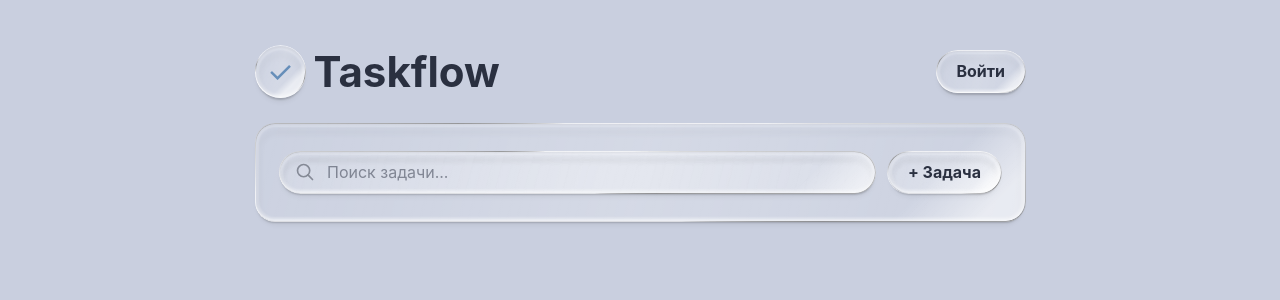
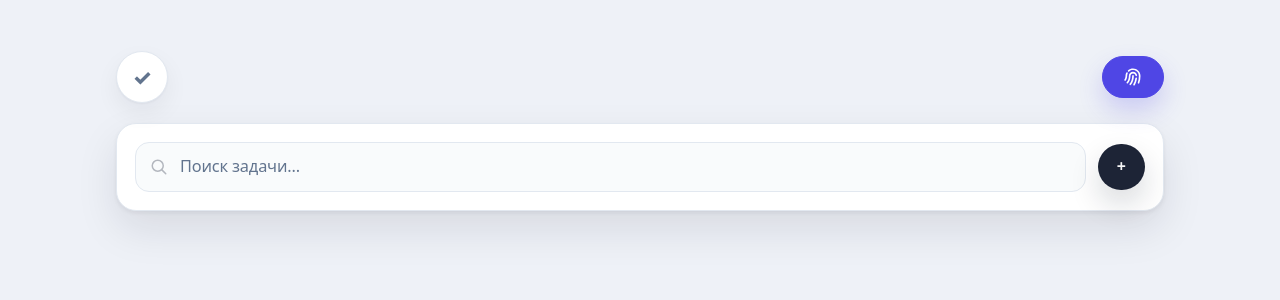
Before and after one commit to MustafaProger/taskflow, a React (Vite) app: page / in a window 1280 px wide. Shown: the top 300 px of the page. Built offline with nearby package versions, Linux system fonts and the light colour scheme.

Commit message:
style: смена дизайна сайта по причине неудобства liquid-glass

```diff
--- a/src/App.tsx
+++ b/src/App.tsx
@@ -1,17 +1,14 @@
 import TaskToolbar from "./components/features/TaskToolbar";
 import Header from "./components/layout/Header";
-import GlassSurface from "./components/ui/GlassSurface";
 
 function App() {
 	return (
-		<div className='p-container max-w-200 m-auto pt-10'>
+		<main className='mx-auto w-full max-w-[1120px] px-[clamp(18px,4vw,36px)] pb-[72px] pt-[clamp(24px,4vw,56px)]'>
 			<Header />
-			<GlassSurface
-				wrapClassName='container-for-tasks w-full'
-				surfaceClassName='w-full px-1 py-4'>
+			<section className='rounded-[20px] border border-slate-200 bg-white p-[18px] shadow-[0_2px_4px_rgba(15,23,42,0.06),0_18px_42px_rgba(15,23,42,0.10)]'>
 				<TaskToolbar />
-			</GlassSurface>
-		</div>
+			</section>
+		</main>
 	);
 }
 
--- a/src/components/features/TaskToolbar.tsx
+++ b/src/components/features/TaskToolbar.tsx
@@ -1,15 +1,11 @@
-import GlassSurface from "../ui/GlassSurface";
 import magnifier from "../../assets/icons/magnifier.svg";
 
 const TaskToolbar = () => {
 	return (
-		<div className='flex w-full min-w-0 items-center gap-3'>
-			<GlassSurface
-				wrapClassName='flex-1 min-w-0'
-				surfaceClassName='w-full'>
-				<div className='relative w-full min-w-0 p-0'>
+		<section className='flex w-full min-w-0 flex-wrap items-center gap-3'>
+			<div className='group flex min-w-0 flex-1 items-center gap-3 rounded-[14px] border border-slate-200 bg-slate-50/80 px-3.5 py-3 transition-all duration-150 focus-within:border-indigo-300 focus-within:bg-white focus-within:shadow-[inset_0_0_0_1px_rgba(99,102,241,0.35)]'>
 				<img
-						className='pointer-events-none absolute top-1/2 left-4 -translate-y-1/2'
+					className='size-[18px] shrink-0 opacity-60'
 					src={magnifier}
 					alt='лупа'
 				/>
@@ -17,14 +13,13 @@ const TaskToolbar = () => {
 					id='searchTask'
 					type='search'
 					placeholder='Поиск задачи...'
-						className='block w-full min-w-0 p-[9px_20px] pl-12'
+					className='w-full min-w-0 bg-transparent p-0 text-[1.02rem] tracking-[-0.01em] placeholder:text-slate-500 focus:outline-none'
 				/>
 			</div>
-			</GlassSurface>
-			<GlassSurface wrapClassName='shrink-0'>
-				<button className='font-bold whitespace-nowrap'>+ Задача</button>
-			</GlassSurface>
-		</div>
+			<button className='ui-btn ui-btn--dark min-h-[46px] px-[18px] text-[1rem]'>
+				+
+			</button>
+		</section>
 	);
 };
 
--- a/src/components/layout/Header.tsx
+++ b/src/components/layout/Header.tsx
@@ -1,20 +1,23 @@
-import GlassSurface from "../ui/GlassSurface";
+import fingerprint from "../../assets/icons/fingerprint-fill.svg";
 
 const Header = () => {
 	return (
-		<div className='flex justify-between items-center pb-5'>
-			<div className='flex gap-2 items-center'>
-				<GlassSurface>
-					<span className='px-3 py-2 text-3xl text-primary'>✓</span>
-				</GlassSurface>
-				<h1 className='text-title font-bold'>Taskflow</h1>
+		<header className='mb-5 flex flex-wrap items-center justify-between gap-3.5'>
+			<div className='logo-group flex min-w-0 items-center gap-3.5'>
+				<span className='logo-badge grid size-[52px] place-items-center rounded-full border border-slate-200 bg-white text-[1.35rem] leading-none font-extrabold text-slate-500 shadow-[0_1px_2px_rgba(15,23,42,0.04),0_10px_24px_rgba(15,23,42,0.06)] transition-all duration-250 hover:text-primary'>
+					✓
+				</span>
+				<h1 className='typing-effect text-4xl m-0 leading-[0.95] font-extrabold tracking-[-0.05em]'>
+					Таскер от Мустафы
+				</h1>
 			</div>
-			<div>
-				<GlassSurface>
-					<button className='font-bold'>Войти</button>
-				</GlassSurface>
-			</div>
-		</div>
+			<button className='ui-btn ui-btn--primary inline-flex items-center gap-2.5'>
+				<img
+					src={fingerprint}
+					alt='отпечаток пальца'
+				/>
+			</button>
+		</header>
 	);
 };
 
--- a/src/components/ui/GlassSurface.css
+++ /dev/null
@@ -1,55 +0,0 @@
-.glass-wrap.container-for-tasks,
-.glass-wrap.container-for-tasks > .glass-shadow::after,
-.glass-wrap.container-for-tasks > .glass-surface,
-.glass-wrap.container-for-tasks > .glass-surface::after {
-	border-radius: 20px;
-}
-
-.glass-wrap.container-for-tasks > .glass-surface {
-	flex-direction: column;
-}
-
-/* Card surfaces should stay visually static even when hovered or pressed. */
-.glass-wrap.container-for-tasks
-	> .glass-surface:is(:hover, :focus-visible, :active) {
-	transform: none;
-	backdrop-filter: blur(clamp(1px, 0.125em, 4px));
-	box-shadow:
-		inset 0 0.125em 0.125em rgba(0, 0, 0, 0.05),
-		inset 0 -0.125em 0.125em rgba(255, 255, 255, 0.5),
-		0 0.25em 0.125em -0.125em rgba(0, 0, 0, 0.2),
-		0 0 0.1em 0.25em inset rgba(255, 255, 255, 0.2),
-		0 0 0 0 rgba(255, 255, 255, 1);
-}
-
-.glass-wrap.container-for-tasks
-	> .glass-surface:is(:hover, :focus-visible, :active)::before {
-	background-position: 0% 50%;
-}
-
-.glass-wrap.container-for-tasks
-	> .glass-surface:is(:hover, :focus-visible)::after,
-.glass-wrap.container-for-tasks > .glass-surface:active::after {
-	--angle-1: -75deg;
-}
-
-.glass-wrap.container-for-tasks:has(
-		.glass-surface:is(:hover, :focus-visible, :active)
-	) {
-	transform: none;
-}
-
-.glass-wrap.container-for-tasks:has(
-		.glass-surface:is(:hover, :focus-visible, :active)
-	)
-	> .glass-shadow {
-	filter: blur(clamp(2px, 0.125em, 12px));
-}
-
-.glass-wrap.container-for-tasks:has(
-		.glass-surface:is(:hover, :focus-visible, :active)
-	)
-	> .glass-shadow::after {
-	top: calc(var(--shadow-cuttoff-fix) - 0.5em);
-	opacity: 1;
-}
--- a/src/components/ui/GlassSurface.tsx
+++ /dev/null
@@ -1,22 +0,0 @@
-import "./GlassSurface.css";
-
-type GlassSurfaceProps = {
-	children: React.ReactNode;
-	wrapClassName?: string;
-	surfaceClassName?: string;
-};
-
-const GlassSurface = ({
-	children,
-	wrapClassName = "",
-	surfaceClassName = "",
-}: GlassSurfaceProps) => {
-	return (
-		<div className={`glass-wrap ${wrapClassName}`}>
-			<div className={`glass-surface ${surfaceClassName}`}>{children}</div>
-			<div className='glass-shadow' />
-		</div>
-	);
-};
-
-export default GlassSurface;
--- a/src/index.css
+++ b/src/index.css
@@ -1,276 +1,124 @@
 @import "tailwindcss";
 
 @theme {
-	--color-background: #c9cfdf;
-	--color-foreground: #2a3040;
-
-	--color-muted: #f3f4f6;
-	--color-muted-foreground: #6b7280;
-
-	--color-primary: #668eb9;
-	--color-primary-foreground: #ffffff;
-
-	--text-default: 16px;
-	--text-title: 42px;
-
-	--radius-glass-pill: 999vw;
-
-	--animate-hover-time: 400ms;
-
-	--anim--hover-ease: cubic-bezier(0.25, 1, 0.5, 1);
-
-	--spacing-container: 20px 15px;
-}
-
-@property --angle-1 {
-	syntax: "<angle>";
-	inherits: false;
-	initial-value: -75deg;
-}
-
-@property --angle-2 {
-	syntax: "<angle>";
-	inherits: false;
-	initial-value: -45deg;
+	--color-primary: #4f46e5;
 }
 
 @layer base {
-	*,
-	*::after,
-	*::before {
+	* {
+		box-sizing: border-box;
+	}
+
+	html {
 		font-family:
-			-apple-system, BlinkMacSystemFont, "Montserrat", Montserrat, Helvetica,
-			Arial, sans-serif;
-		box-sizing: border-box;
-		line-height: 1.5;
-		color: var(--color-foreground);
+			ui-sans-serif,
+			system-ui,
+			-apple-system,
+			BlinkMacSystemFont,
+			"SF Pro Display",
+			"SF Pro Text",
+			"Helvetica Neue",
+			Helvetica,
+			Arial,
+			sans-serif;
 	}
 
 	body {
-		@apply bg-background text-foreground;
+		min-height: 100vh;
+		line-height: 1.45;
+		background: #eef1f7;
+	}
+
+	#root {
+		min-height: 100vh;
 	}
 
 	button {
 		cursor: pointer;
 	}
-
-	input {
-		outline: none;
-	}
 }
 
 @layer components {
-	.glass-wrap {
-		@apply block w-fit max-w-full z-2 bg-transparent pointer-events-none align-top transition-transform rounded-glass-pill;
-
-		transform-style: preserve-3d;
-		transition: transform var(--animate-hover-time) var(--anim--hover-ease);
+	.ui-btn {
+		border-radius: 999px;
+		font-weight: 700;
+		transition:
+			transform 160ms ease,
+			box-shadow 160ms ease,
+			filter 160ms ease,
+			background-color 160ms ease,
+			border-color 160ms ease;
 	}
 
-	.glass-shadow {
-		@apply absolute overflow-visible pointer-events-none;
-
-		--shadow-cuttoff-fix: 2em;
-
-		width: calc(100% + var(--shadow-cuttoff-fix));
-		height: calc(100% + var(--shadow-cuttoff-fix));
-		top: calc(0% - var(--shadow-cuttoff-fix) / 2);
-		left: calc(0% - var(--shadow-cuttoff-fix) / 2);
-		filter: blur(clamp(2px, 0.125em, 12px));
+	.ui-btn:hover {
+		transform: translateY(-1.5px);
+		filter: brightness(1.06);
 	}
 
-	.glass-shadow::after {
-		@apply absolute inset-0 z-0 pointer-events-none opacity-80 overflow-visible rounded-glass-pill;
-
-		content: "";
-		background: linear-gradient(180deg, rgba(0, 0, 0, 0.1), rgba(0, 0, 0, 0.1));
-
-		width: calc(100% - var(--shadow-cuttoff-fix) - 0.25em);
-		height: calc(100% - var(--shadow-cuttoff-fix) - 0.25em);
-		top: calc(var(--shadow-cuttoff-fix) - 0.5em);
-		left: calc(var(--shadow-cuttoff-fix) - 0.875em);
-
-		padding: 0.125em;
-
-		mask:
-			linear-gradient(#777777 0 0) content-box,
-			linear-gradient(#777777 0 0);
-		mask-composite: exclude;
-
-		transition: all var(--animate-hover-time) var(--anim--hover-ease);
+	.ui-btn:active {
+		transform: translateY(0.5px);
 	}
 
-	.glass-surface {
-		@apply relative z-3 max-w-full border-0 pointer-events-auto isolate no-underline leading-[1.15] rounded-glass-pill;
-
-		--border-width: clamp(1px, 0.0625em, 4px);
-
-		display: var(--glass-display, inline-flex);
-		align-items: var(--glass-align, center);
-		justify-content: var(--glass-justify, center);
-		gap: var(--glass-gap, 0.75rem);
-
-		width: var(--glass-width, auto);
-		min-width: var(--glass-min-width, auto);
-
-		background: linear-gradient(
-			-75deg,
-			rgba(255, 255, 255, 0.06),
-			rgba(255, 255, 255, 0.22),
-			rgba(255, 255, 255, 0.06)
-		);
-		box-shadow:
-			inset 0 0.125em 0.125em rgba(0, 0, 0, 0.05),
-			inset 0 -0.125em 0.125em rgba(255, 255, 255, 0.5),
-			0 0.25em 0.125em -0.125em rgba(0, 0, 0, 0.2),
-			0 0 0.1em 0.25em inset rgba(255, 255, 255, 0.2),
-			0 0 0 0 rgba(255, 255, 255, 1);
-
-		cursor: var(--glass-cursor, default);
-		backdrop-filter: blur(clamp(1px, 0.125em, 4px));
-		transition:
-			transform var(--animate-hover-time) var(--anim--hover-ease),
-			box-shadow var(--animate-hover-time) var(--anim--hover-ease),
-			backdrop-filter var(--animate-hover-time) var(--anim--hover-ease);
+	.ui-btn:focus-visible {
+		box-shadow: 0 0 0 4px rgba(79, 70, 229, 0.18);
 	}
 
-	.glass-surface > * {
-		@apply relative z-2 min-w-0 p-[12px_20px];
+	.ui-btn--primary {
+		padding: 10px 20px;
+		border: 1px solid var(--color-primary);
+		background: var(--color-primary);
+		box-shadow: 0 12px 24px rgba(79, 70, 229, 0.22);
 	}
 
-	.glass-surface::before {
-		@apply absolute z-1 pointer-events-none bg-no-repeat;
-		content: "";
-		inset: calc(var(--border-width) / 2);
-		border-radius: inherit;
-		background: linear-gradient(
-			var(--angle-2),
-			rgba(255, 255, 255, 0) 0%,
-			rgba(255, 255, 255, 0.55) 40% 50%,
-			rgba(255, 255, 255, 0) 55%
-		);
-		mix-blend-mode: screen;
-		background-size: 200% 200%;
-		background-position: 0% 50%;
-		transition:
-			background-position calc(var(--animate-hover-time) * 1.25)
-				var(--anim--hover-ease),
-			--angle-2 calc(var(--animate-hover-time) * 1.25) var(--anim--hover-ease);
+	.ui-btn--primary:active {
+		box-shadow: 0 8px 18px rgba(79, 70, 229, 0.2);
 	}
 
-	.glass-surface::after {
-		@apply absolute z-3 inset-0 pointer-events-none rounded-glass-pill;
-
-		content: "";
-		width: calc(100% + var(--border-width));
-		height: calc(100% + var(--border-width));
-		top: calc(0% - var(--border-width) / 2);
-		left: calc(0% - var(--border-width) / 2);
-		padding: var(--border-width);
-		background:
-			conic-gradient(
-				from var(--angle-1) at 50% 50%,
-				rgba(0, 0, 0, 0.5),
-				rgba(0, 0, 0, 0) 5% 40%,
-				rgba(0, 0, 0, 0.5) 50%,
-				rgba(0, 0, 0, 0) 60% 95%,
-				rgba(0, 0, 0, 0.5)
-			),
-			linear-gradient(
-				180deg,
-				rgba(255, 255, 255, 0.5),
-				rgba(255, 255, 255, 0.5)
-			);
-
-		mask:
-			linear-gradient(#000 0 0) content-box,
-			linear-gradient(#000 0 0);
-		mask-composite: exclude;
-		transition:
-			all var(--animate-hover-time) var(--anim--hover-ease),
-			--angle-1 500ms ease;
-		box-shadow: inset 0 0 0 calc(var(--border-width) / 2)
-			rgba(255, 255, 255, 0.5);
+	.ui-btn--dark {
+		border: 1px solid rgba(15, 23, 42, 0.1);
+		background: rgba(15, 23, 42, 0.94);
+		color: rgba(255, 255, 255, 0.96);
+		box-shadow: 0 14px 30px rgba(15, 23, 42, 0.16);
 	}
 
-	.glass-surface:is(:hover, :focus-visible) {
-		@apply backdrop-blur-[0.01em];
-
-		transform: scale(var(--glass-hover-scale, 0.985));
-		box-shadow:
-			inset 0 0.125em 0.125em rgba(0, 0, 0, 0.05),
-			inset 0 -0.125em 0.125em rgba(255, 255, 255, 0.5),
-			0 0.15em 0.05em -0.1em rgba(0, 0, 0, 0.25),
-			0 0 0.05em 0.1em inset rgba(255, 255, 255, 0.5),
-			0 0 0 0 rgba(255, 255, 255, 1);
+	.ui-btn--dark:active {
+		box-shadow: 0 8px 18px rgba(15, 23, 42, 0.15);
 	}
 
-	.glass-surface:is(:hover, :focus-visible)::after {
-		--angle-1: -100deg;
+	.typing-effect {
+		max-width: 0;
+		overflow: hidden;
+		white-space: nowrap;
+		opacity: 0;
+		border-right: 2px solid transparent;
+		transition:
+			max-width 380ms ease-out,
+			opacity 260ms ease-out;
 	}
 
-	.glass-surface:active {
-		box-shadow:
-			inset 0 0.125em 0.125em rgba(0, 0, 0, 0.05),
-			inset 0 -0.125em 0.125em rgba(255, 255, 255, 0.5),
-			0 0.125em 0.125em -0.125em rgba(0, 0, 0, 0.2),
-			0 0 0.1em 0.25em inset rgba(255, 255, 255, 0.2),
-			0 0.225em 0.05em 0 rgba(0, 0, 0, 0.05),
-			0 0.25em 0 0 rgba(255, 255, 255, 0.75),
-			inset 0 0.25em 0.05em 0 rgba(0, 0, 0, 0.15);
+	.logo-group .logo-badge {
+		transition: color 220ms ease;
 	}
 
-	.glass-surface:active::before {
-		background-position: 10% 30%;
+	.logo-group:hover .typing-effect,
+	.logo-group:focus-within .typing-effect {
+		max-width: 20ch;
+		opacity: 1;
+		transition-timing-function: steps(20, end), ease-out;
+		animation: cursor 0.65s step-end infinite;
 	}
 
-	.glass-surface:active::after {
-		--angle-1: -75deg;
-	}
-
-	.glass-wrap:has(> .glass-surface:is(:hover, :focus-visible)) {
-		transform: rotate3d(1, 0, 0, 10deg);
-	}
-
-	.glass-wrap:has(> .glass-surface:is(:hover, :focus-visible)) > .glass-shadow {
-		filter: blur(clamp(2px, 0.0625em, 6px));
-		transition: filter var(--animate-hover-time) var(--anim--hover-ease);
-	}
-
-	.glass-wrap:has(> .glass-surface:is(:hover, :focus-visible))
-		> .glass-shadow::after {
-		top: calc(var(--shadow-cuttoff-fix) - 0.875em);
-		opacity: 1;
-	}
-
-	.glass-wrap:has(> .glass-surface:active) {
-		transform: rotate3d(1, 0, 0, 25deg);
-	}
-
-	.glass-wrap:has(> .glass-surface:active) > .glass-shadow {
-		filter: blur(clamp(2px, 0.125em, 12px));
-	}
-
-	.glass-wrap:has(> .glass-surface:active) > .glass-shadow::after {
-		top: calc(var(--shadow-cuttoff-fix) - 0.5em);
-		opacity: 0.75;
-	}
-
-	@media (hover: none) and (pointer: coarse) {
-		.glass-surface::before,
-		.glass-surface:active::before {
-			--angle-2: -45deg;
+	@keyframes cursor {
+		0% {
+			border-color: var(--color-primary);
 		}
 
-		.glass-surface::after,
-		.glass-surface:is(:hover, :focus-visible)::after,
-		.glass-surface:active::after {
-			--angle-1: -75deg;
+		50% {
+			border-color: transparent;
 		}
 
-		.glass-wrap:has(> .glass-surface:is(:hover, :focus-visible)),
-		.glass-wrap:has(> .glass-surface:active) {
-			@apply transform-none;
+		100% {
+			border-color: var(--color-primary);
 		}
 	}
 }
```
Also changed, not shown: src/components/features/TaskState.tsx (+3 -5 lines), src/assets/icons/fingerprint-fill.svg (added). Lines whose indentation alone changed are shown as unchanged.
